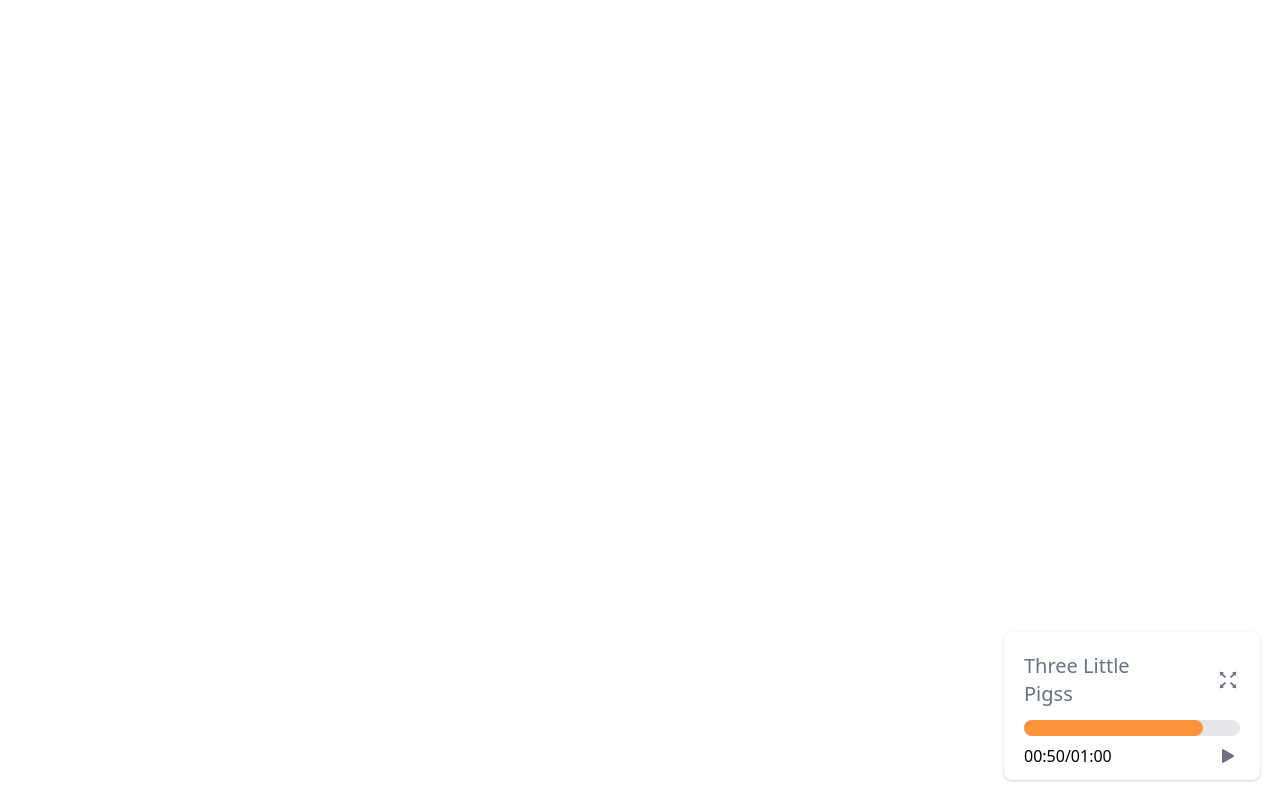
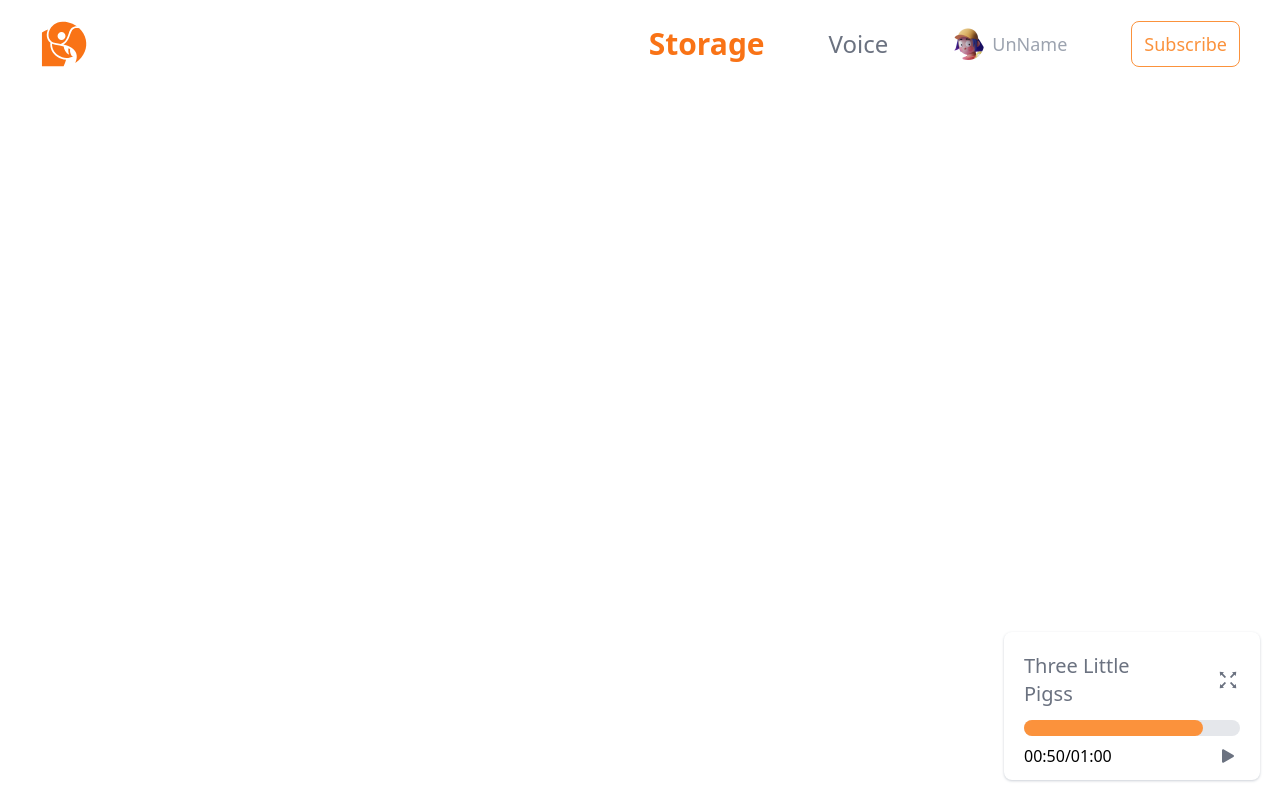
Before and after one commit to RutaTang/Little-Parriot, a React (Vite) app: page / in a window 1280 px wide. Built offline with nearby package versions, Linux system fonts and the light colour scheme; no server answers; sample sign-in values are in the browser's storage; what aws-amplify would draw is missing.

Commit message:
implement Navbar

```diff
--- /dev/null
+++ b/src/components/Nav.jsx
@@ -0,0 +1,28 @@
+import { GiParrotHead } from "react-icons/gi";
+
+const Nav = (props) => {
+  const userName = props.userName ?? "UnName";
+  const isMobile = window.innerWidth < 768;
+  return (
+    <div className="flex flex-row justify-between items-center px-10 py-5 bg-white">
+      <div>
+        <GiParrotHead className="text-5xl text-orange-500" />
+      </div>
+      <div className="flex gap-x-16 items-center">
+        <p className="text-3xl text-orange-500 font-bold">Storage</p>
+        <p className="text-2xl text-gray-500">Voice</p>
+        <div className="flex items-center">
+          <img className="w-8" src="/profile_tmp.png" alt="" />
+          <p className="ml-2 text-lg text-gray-400">{userName}</p>
+        </div>
+        <div>
+          <button className="text-lg text-gray-500 border border-orange-400 px-3 py-2 text-lg text-orange-400 rounded-lg">
+            Subscribe
+          </button>
+        </div>
+      </div>
+    </div>
+  );
+};
+
+export default Nav;
--- a/src/contexts/StateContext.jsx
+++ b/src/contexts/StateContext.jsx
@@ -1,16 +1,14 @@
+import { createContext, useContext, useEffect, useState } from "react";
 
-import {createContext,useContext} from 'react'
-import {useState, useEffect} from 'react'
+const StateContext = createContext();
 
-const StateContext =  createContext()
+const StateProvider = (props) => {
+  const [ playFullScreen, setPlayFullScreen ] = useState(false);
+  return (
+    <StateContext.Provider value={{ playFullScreen, setPlayFullScreen }}>
+      {props.children}
+    </StateContext.Provider>
+  );
+};
 
-const StateProvider = (props)=>{
-    const [playFullScreen,setPlayFullScreen] = useState(false)
-	return (
-		<StateContext.Provider value={{playFullScreen,setPlayFullScreen}}>
-			{props.children}
-		</StateContext.Provider>
-	)
-}
-
-export {StateProvider,StateContext}
+export { StateContext, StateProvider };
--- a/src/pages/Home.jsx
+++ b/src/pages/Home.jsx
@@ -1,8 +1,10 @@
 import Play from './Play'
+import Nav from '../components/Nav'
 
 const Home = ()=>{
 	return (
 		<div>
+			<Nav/>
 			<Play/>
 		</div>
 	)
--- a/src/pages/Play.jsx
+++ b/src/pages/Play.jsx
@@ -33,7 +33,7 @@ const Play = () => {
     <div>
       {playFullScreen
         ? (
-          <div className="w-screen h-screen bg-black bg-opacity-50">
+          <div className="w-screen h-screen bg-black bg-opacity-50 absolute top-0 left-0">
             <div className="w-[80vw] h-[90vh] bg-white overflow-scroll absolute top-[5vh] left-[10vw] p-10 shadow shadow-gray-300 rounded-lg">
               <div className="w-full flex justify-end items-center">
                 <AiOutlineFullscreenExit
```
Also changed, not shown: public/profile_tmp.png (added).
